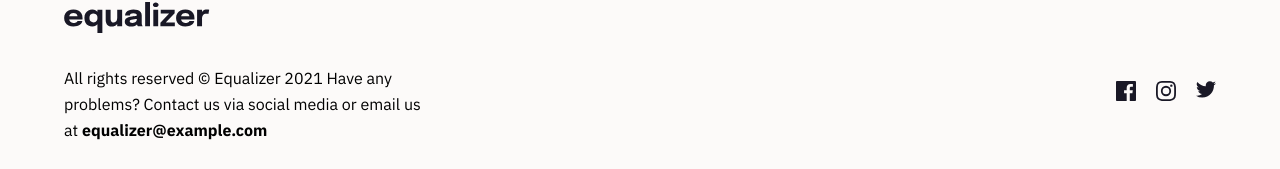
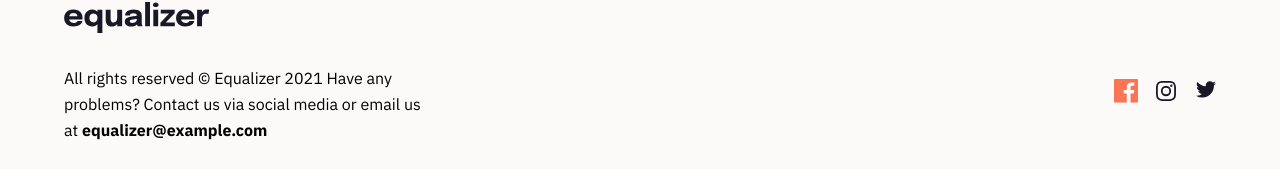
Before and after one commit to alexanderivanov2/frontend-mentor, a Vue app: page /newbie/equalizer-landing-page in a window 1280 px wide. In both pictures the pointer is over the link 1126 px from the left and 1686 px from the top of the page. Shown: the part 1594-1763 px from the top of the page. Built offline with nearby package versions, Linux system fonts and the light colour scheme.

Commit message:
final adjustments

```diff
--- a/src/assets/styles/pages/LandingPages/_equalizerLandingPage.scss
+++ b/src/assets/styles/pages/LandingPages/_equalizerLandingPage.scss
@@ -167,8 +167,10 @@
             gap: 2rem;
 
             .social-link {
+                transition: all ease-in-out .3s;
                 &:hover {
-                    color: $light-orange;
+                    transform: scale(1.2);
+                    filter: brightness(0) saturate(100%) invert(49%) sepia(33%) saturate(969%) hue-rotate(324deg) brightness(109%) contrast(96%);
                 }
             }
         }
@@ -283,6 +285,7 @@
             min-height: 60rem;
             margin: 0 auto 17rem;
             position: relative;
+            z-index: 15;
 
             &::before {
                 left: 54%;
```
